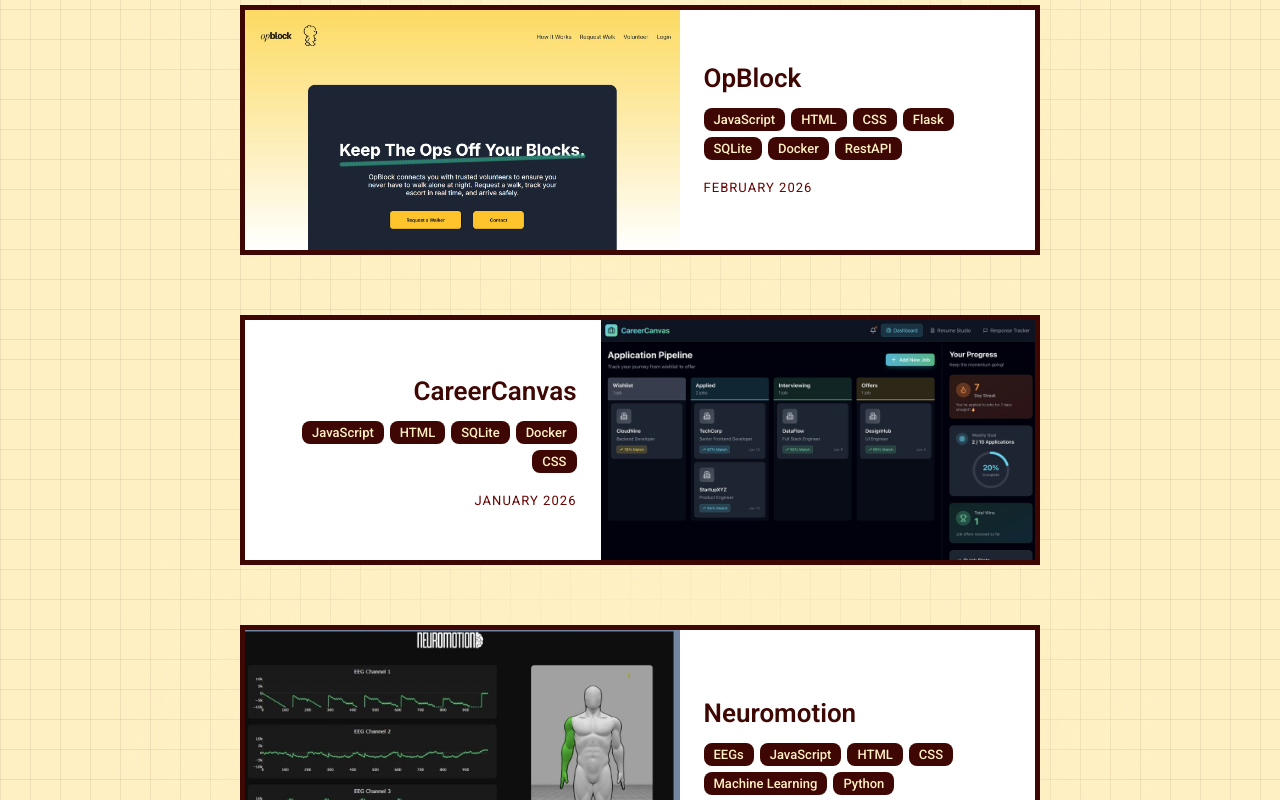
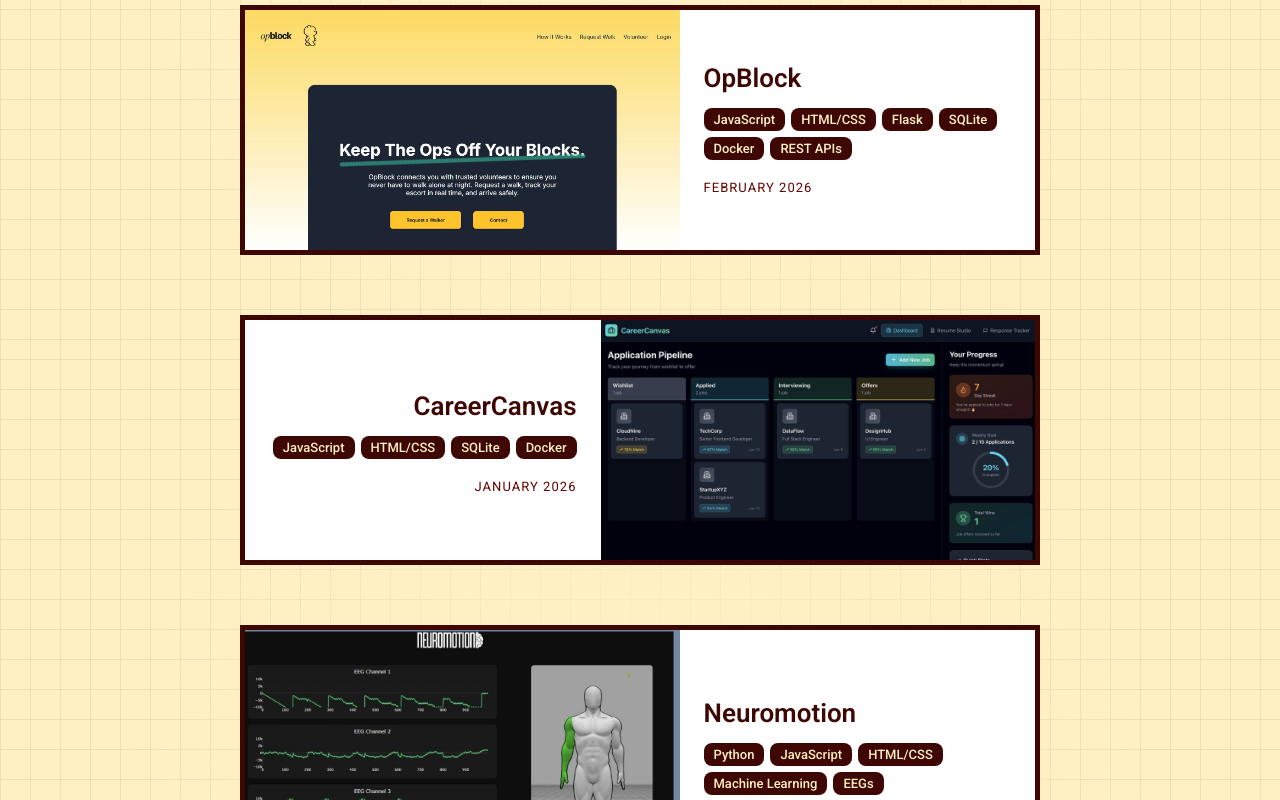
Before and after one commit to kprasad001/portfolio, a React (Vite) app in the folder portfolio/: page / in a window 1280 px wide. Shown: the part 2860-3660 px from the top of the page. Built offline with nearby package versions, Linux system fonts and the light colour scheme.

Commit message:
If githubs doesn't exist button doesn't show

```diff
--- a/portfolio/src/components/JS/projects.js
+++ b/portfolio/src/components/JS/projects.js
@@ -27,7 +27,7 @@ export const projectsData = [
         time: "May 2026",
         desc: "NutriPlate helps users build balanced diets using guidelines from Canada's Food Guide. The platform organizes foods into macronutrient categories such as proteins, carbohydrates, healthy fats, and fibre, making it easier for users to understand what a balanced plate looks like and plan their grocery shopping accordingly. Users can browse different food options while comparing prices across grocery stores to make choices that fit both their nutritional goals and budget. To make healthy eating more practical and accessible, NutriPlate also includes an AI-powered recipe generator that creates meal ideas based on ingredients added to a user’s virtual cart. This allows users to discover simple, nutritious, and affordable meals while reducing food waste and making use of ingredients they already plan to purchase.",
         visible: true,
-        tags: ["Django", "Python", "RestAPI",  "React", "AI"],
+        tags: ["Django", "Python", "React", "AI", "PostgreSQL",  "REST APIs"],
         github: "https://github.com/kprasad001/IBM-Hackathon-Health-Navigator"
     },
     {
@@ -38,7 +38,7 @@ export const projectsData = [
         time: "January 2026 - April 2026",
         desc: "A distributed social media platform where users can sign up, create posts, and follow other authors across connected servers. Posts can be written in plain text, Markdown, or shared as images, and authors can choose whether their content is visible to everyone, just their followers, or only close friends. A personal stream pulls together posts from everyone you follow alongside public content, keeping everything in one place. The platform has a full friend and follower system, where two people mutually following each other automatically become friends and can share more private content with each other. Node administrators have full control over user management and can link their server to other nodes to share content across the broader network.",
         visible: true,
-        tags: ["Django", "Python", "RestAPI", "HTML", "CSS", "QA", "PostgreSQL"],
+        tags: ["Django", "Python", "HTML/CSS", "QA", "PostgreSQL", "REST APIs"],
         github: ""
     },
     {
@@ -49,7 +49,7 @@ export const projectsData = [
         time: "February 2026",
         desc: "OpBlock is an all-in-one platform that streamlines both user and admin workflows for a campus SafeWalk service. Through the user-facing interface, individuals can easily request a walker by selecting their desired pickup and drop-off locations. To ensure operational safety and efficiency, the system automatically enforces a 20-minute walking distance validation for all eligible pickup zones. Meanwhile, the administrator dashboard allows staff to assign available walkers to incoming requests in real time. Finally, the platform maintains a comprehensive, searchable history of all past, pending, and completed walk requests for complete oversight.",
         visible: true,
-        tags: ["JavaScript", "HTML", "CSS", "Flask", "SQLite", "Docker", "RestAPI"],
+        tags: ["JavaScript", "HTML/CSS", "Flask", "SQLite", "Docker", "REST APIs"],
         github: ""
     },
     {
@@ -60,7 +60,7 @@ export const projectsData = [
         time: "January 2026",
         desc: "In just three days, I developed a full-stack job application organizer designed to streamline the modern job search and alleviate the mental load for candidates. The platform features an applications dashboard with a visual pipeline to track progress from wishlist to offer, a Resume Studio for rapid customization of master templates, and a response tracker to centralize employer communications and ensure timely follow-ups.",
         visible: true,
-        tags: ["JavaScript", "HTML", "SQLite", "Docker", "CSS"],
+        tags: ["JavaScript", "HTML/CSS", "SQLite", "Docker"],
         github: "https://github.com/401-hackathon-EDSS/401-hackathon"
     },
     {
@@ -71,7 +71,7 @@ export const projectsData = [
         time: "November 2025",
         desc: "NeuroMotion uses a person's electroencephalography (EEG) signals to predict the intent of motion. EEG signals are collected from an OpenBCI headset and passed to NeuroMotion. Here, the application filters, pre-processes, and extracts features from the raw data. This data is passed to our machine learning model, which was trained to classify the intent of left arm movement versus the intent of right arm movement versus neutral (non-movement). The model outputs a prediction from the above classes and is displayed on our GUI along with the raw EEG signals collected from the headset in real time.",
         visible: true,
-        tags: ["EEGs", "JavaScript", "HTML", "CSS", "Machine Learning", "Python"],
+        tags: ["Python", "JavaScript", "HTML/CSS", "Machine Learning", "EEGs", ],
         github: "https://github.com/Alberta-Bionix-natHacks-2025/natHacks2025"
     },
     {
@@ -82,7 +82,7 @@ export const projectsData = [
         time: "October 2025",
         desc: "As part of Alberta Bionix, I built a custom EMG data acquisition and analysis program to support the development of a responsive, user-controlled prosthetic leg. The software captures and processes signals from surface EMG electrodes positioned around the knee, allowing researchers to evaluate signal clarity and responsiveness across different placements. This work directly supported identifying optimal electrode locations for accurate, low-latency control of leg flexion and extension.",
         visible: true,
-        tags: ["EMGs", "Python", "Arduino"],
+        tags: ["Python", "C", "C++", "EMGs","Arduino"],
         github: "https://github.com/albertabionix/EMG-UI-Data-Collections"
     },
     {
@@ -93,7 +93,7 @@ export const projectsData = [
         time: "September 2025 - December 2025",
         desc: "We developed a mobile application that allows people to sign up for events that are popular and fill up fast. We want to ensure that people with limitations, such as work or disability, can sign up for these events fairly and without having to sit and refresh a webpage until they have a chance to reserve a spot. To that end, we implemented an app that uses a lottery system instead of a first-come, first-served basis.",
         visible: true,
-        tags: ["Java", "QA", "Mobile App", "RestAPI"],
+        tags: ["Java", "Firestore", "QA", "Mobile App", "REST APIs"],
         github: "https://github.com/quokka-CMPUT301F25/quokka-puffs-events"
     },
 ];
--- a/portfolio/src/components/projects.jsx
+++ b/portfolio/src/components/projects.jsx
@@ -220,10 +220,10 @@ function Projects() {
                                 <button type='button' className='slide-button' onClick={showNextImage} aria-label='Next image'>
                                     Next
                                 </button>
-                                <a class="github-button" href={selectedProject.github}>
+                                {selectedProject.github != "" && <a class="github-button" href={selectedProject.github}>
                                     <svg class="github-svg" viewBox="0 0 496 512" height="1.4em" xmlns="http://www.w3.org/2000/svg"><path d="M165.9 397.4c0 2-2.3 3.6-5.2 3.6-3.3.3-5.6-1.3-5.6-3.6 0-2 2.3-3.6 5.2-3.6 3-.3 5.6 1.3 5.6 3.6zm-31.1-4.5c-.7 2 1.3 4.3 4.3 4.9 2.6 1 5.6 0 6.2-2s-1.3-4.3-4.3-5.2c-2.6-.7-5.5.3-6.2 2.3zm44.2-1.7c-2.9.7-4.9 2.6-4.6 4.9.3 2 2.9 3.3 5.9 2.6 2.9-.7 4.9-2.6 4.6-4.6-.3-1.9-3-3.2-5.9-2.9zM244.8 8C106.1 8 0 113.3 0 252c0 110.9 69.8 205.8 169.5 239.2 12.8 2.3 17.3-5.6 17.3-12.1 0-6.2-.3-40.4-.3-61.4 0 0-70 15-84.7-29.8 0 0-11.4-29.1-27.8-36.6 0 0-22.9-15.7 1.6-15.4 0 0 24.9 2 38.6 25.8 21.9 38.6 58.6 27.5 72.9 20.9 2.3-16 8.8-27.1 16-33.7-55.9-6.2-112.3-14.3-112.3-110.5 0-27.5 7.6-41.3 23.6-58.9-2.6-6.5-11.1-33.3 2.6-67.9 20.9-6.5 69 27 69 27 20-5.6 41.5-8.5 62.8-8.5s42.8 2.9 62.8 8.5c0 0 48.1-33.6 69-27 13.7 34.7 5.2 61.4 2.6 67.9 16 17.7 25.8 31.5 25.8 58.9 0 96.5-58.9 104.2-114.8 110.5 9.2 7.9 17 22.9 17 46.4 0 33.7-.3 75.4-.3 83.6 0 6.5 4.6 14.4 17.3 12.1C428.2 457.8 496 362.9 496 252 496 113.3 383.5 8 244.8 8zM97.2 352.9c-1.3 1-1 3.3.7 5.2 1.6 1.6 3.9 2.3 5.2 1 1.3-1 1-3.3-.7-5.2-1.6-1.6-3.9-2.3-5.2-1zm-10.8-8.1c-.7 1.3.3 2.9 2.3 3.9 1.6 1 3.6.7 4.3-.7.7-1.3-.3-2.9-2.3-3.9-2-.6-3.6-.3-4.3.7zm32.4 35.6c-1.6 1.3-1 4.3 1.3 6.2 2.3 2.3 5.2 2.6 6.5 1 1.3-1.3.7-4.3-1.3-6.2-2.2-2.3-5.2-2.6-6.5-1zm-11.4-14.7c-1.6 1-1.6 3.6 0 5.9 1.6 2.3 4.3 3.3 5.6 2.3 1.6-1.3 1.6-3.9 0-6.2-1.4-2.3-4-3.3-5.6-2z"></path></svg>
                                     <span class="github-text">Github</span>
-                                </a>
+                                </a>}
                             </div>
                         )}
 
```
